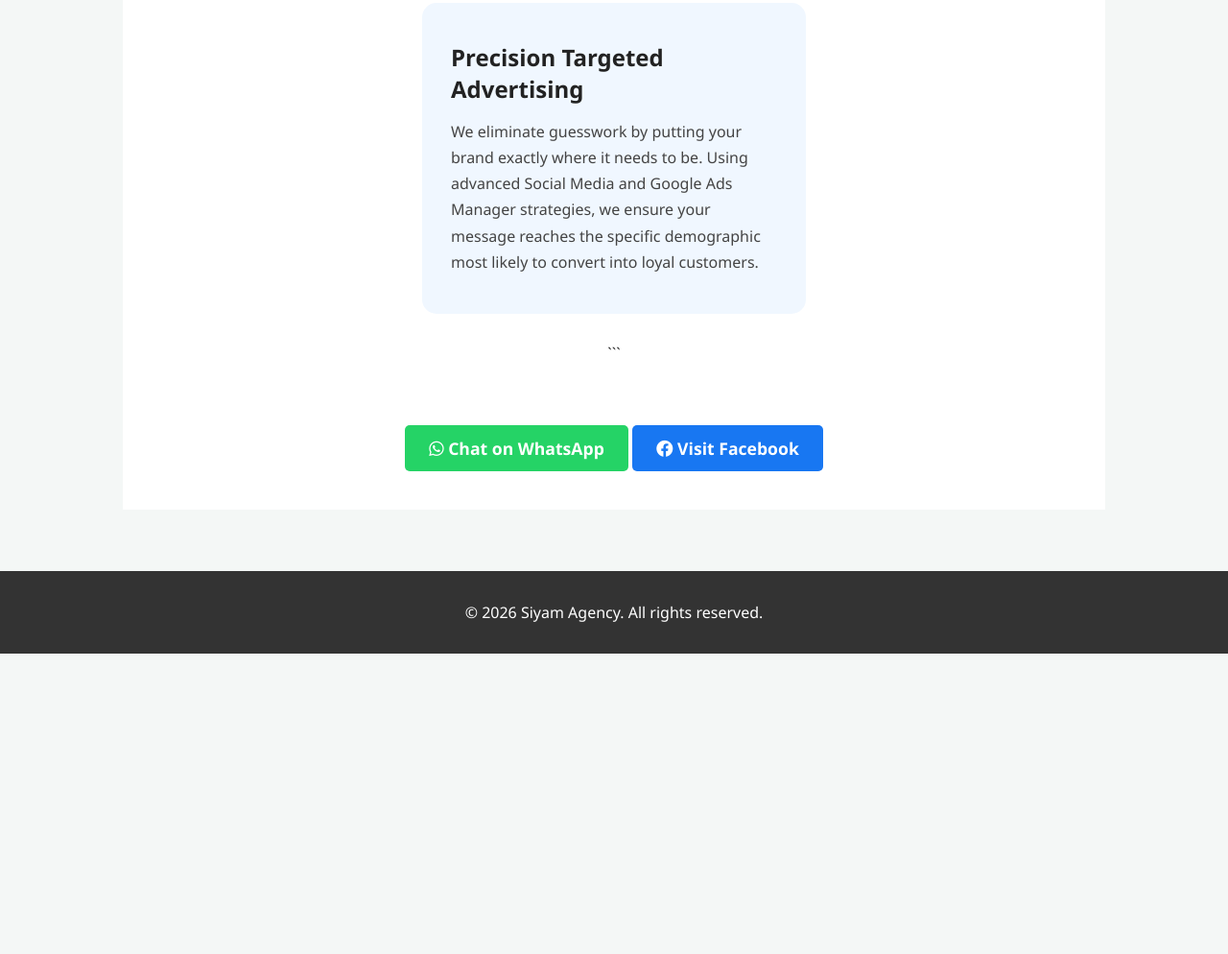
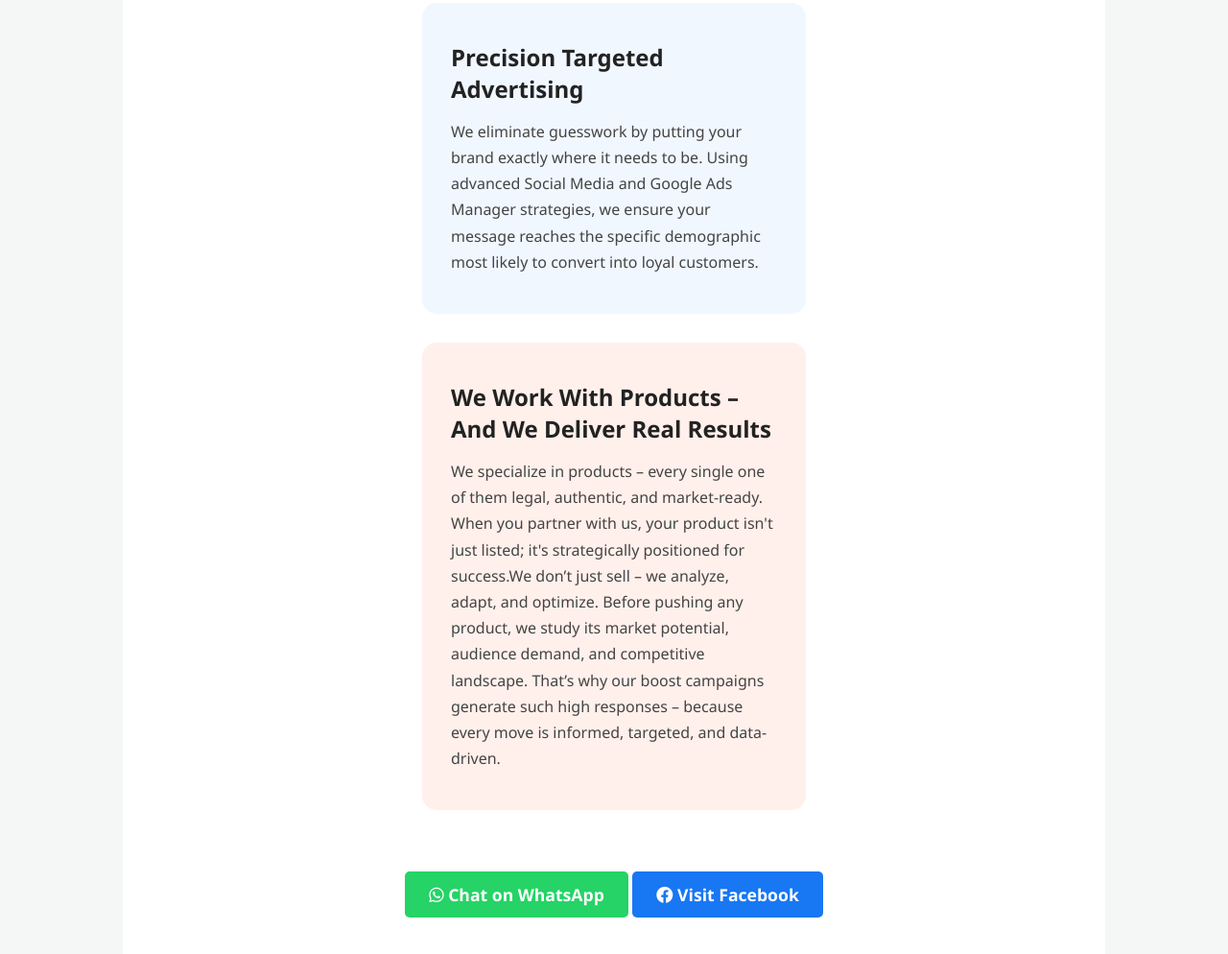
Before and after one commit to siyamagency1/siyam-agency, a plain HTML site: page index.html in a window 1280 px wide. Shown: the part 2033-3027 px from the top of the page at 96% size. Before the commit the page ends 2714 px from the top, so only its background shows below. Drawn offline with Linux system fonts and the light colour scheme.

Commit message:
Update index.html

````diff
--- a/index.html
+++ b/index.html
@@ -76,8 +76,14 @@
           <p class="feature-text">
               We eliminate guesswork by putting your brand exactly where it needs to be. Using advanced Social Media and Google Ads Manager strategies, we ensure your message reaches the specific demographic most likely to convert into loyal customers.
           </p>
-      </div> ```
+      </div>
 
+
+<div class="feature-card cost-effective">
+                <h3 class="feature-title">We Work With Products – And We Deliver Real Results</h3>
+                <p class="feature-text">
+                   We specialize in products – every single one of them legal, authentic, and market-ready. When you partner with us, your product isn't just listed; it's strategically positioned for success.We don’t just sell – we analyze, adapt, and optimize. Before pushing any product, we study its market potential, audience demand, and competitive landscape. That’s why our boost campaigns generate such high responses – because every move is informed, targeted, and data-driven. </p>
+            </div>
 
 
 </section>
````
